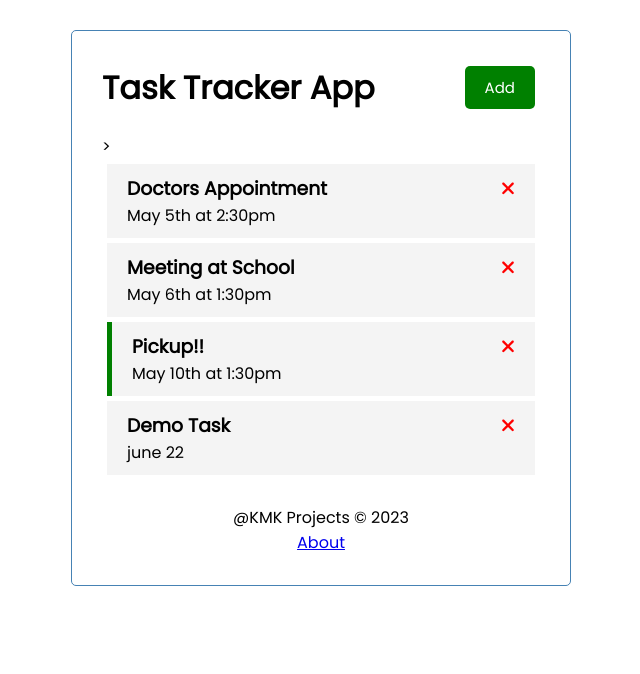
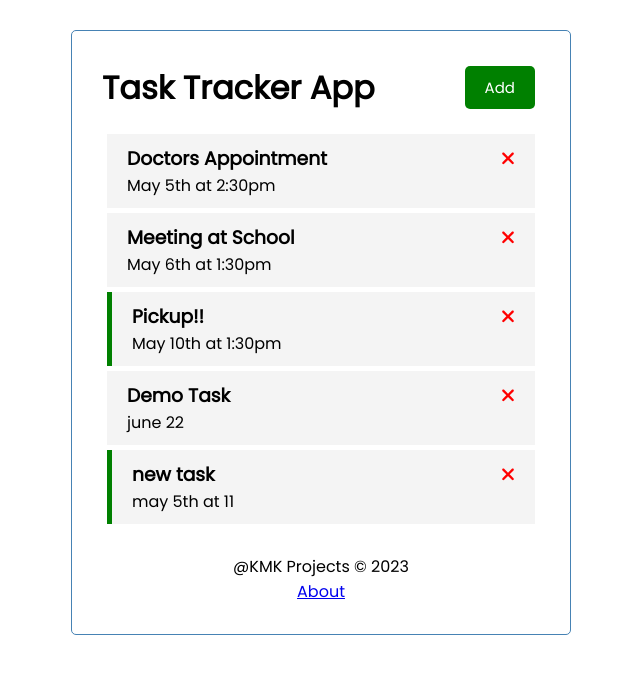
Before and after one commit to ksb96/tracker-app, an Angular app: page / in a window 1280 px wide. Shown: the top 674 px of the page, without its empty margins (319-959 px from the left). Built offline with nearby package versions, Linux system fonts and the light colour scheme; data requests are answered from the project's data file.

Commit message:
arrow bug -fixed & fav ico --changed

```diff
--- a/db.json
+++ b/db.json
@@ -23,6 +23,12 @@
       "day": "june 22",
       "reminder": false,
       "id": 4
+    },
+    {
+      "text": "new task",
+      "day": "may 5th at 11",
+      "reminder": true,
+      "id": 5
     }
   ]
 }
--- a/src/app/components/add-task/add-task.component.html
+++ b/src/app/components/add-task/add-task.component.html
@@ -14,4 +14,4 @@
     <!-- 2-way-binding -->
     <!-- {{text}}  -->
     <input type="submit" value="Save Task" class="btn btn-block" />
-</form>>
+</form>
--- a/src/index.html
+++ b/src/index.html
@@ -2,7 +2,7 @@
 <html lang="en">
 <head>
   <meta charset="utf-8">
-  <title>Tracker - App</title>
+  <title>DailyTracker</title>
   <base href="/">
   <meta name="viewport" content="width=device-width, initial-scale=1">
   <link rel="icon" type="image/x-icon" href="favicon.ico">
```
Also changed, not shown: 1 other file (tests, documents, lock files or other folders).
